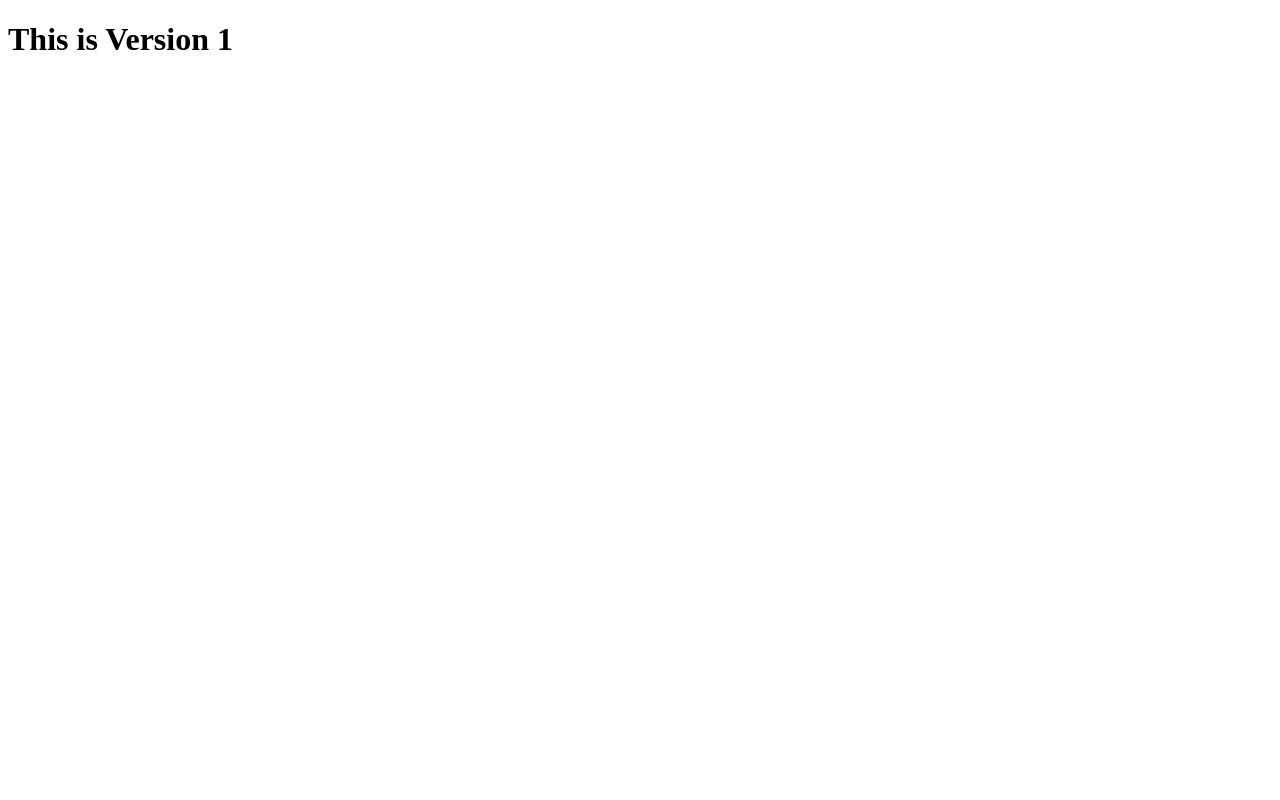
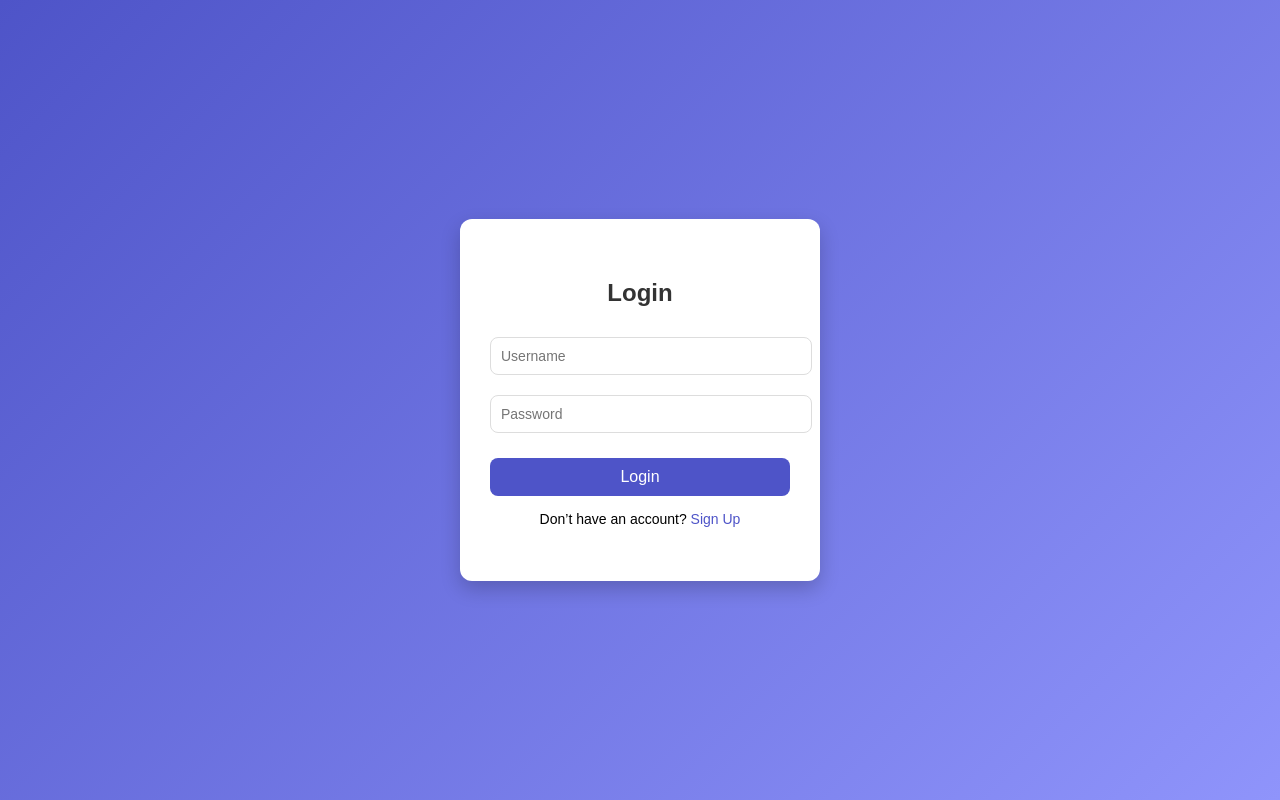
Before and after one commit to rameshamale/Gitpractise, a plain HTML site: page version1/index.html in a window 1280 px wide. Drawn offline with Linux system fonts and the light colour scheme.

Commit message:
Update index.html with login page

```diff
--- a/version1/index.html
+++ b/version1/index.html
@@ -1,9 +1,92 @@
 <!DOCTYPE html>
-<html>
+<html lang="en">
 <head>
-    <title>Version 1</title>
+  <meta charset="UTF-8">
+  <meta name="viewport" content="width=device-width, initial-scale=1.0">
+  <title>Login Page</title>
+  <style>
+    body {
+      font-family: Arial, sans-serif;
+      background: linear-gradient(135deg, #4e54c8, #8f94fb);
+      height: 100vh;
+      display: flex;
+      justify-content: center;
+      align-items: center;
+      margin: 0;
+    }
+
+    .login-container {
+      background: #fff;
+      padding: 40px 30px;
+      border-radius: 12px;
+      box-shadow: 0 8px 20px rgba(0,0,0,0.2);
+      width: 300px;
+      text-align: center;
+    }
+
+    .login-container h2 {
+      margin-bottom: 20px;
+      color: #333;
+    }
+
+    .login-container input[type="text"],
+    .login-container input[type="password"] {
+      width: 100%;
+      padding: 10px;
+      margin: 10px 0;
+      border: 1px solid #ddd;
+      border-radius: 8px;
+      outline: none;
+      font-size: 14px;
+    }
+
+    .login-container input[type="text"]:focus,
+    .login-container input[type="password"]:focus {
+      border-color: #4e54c8;
+      box-shadow: 0 0 5px rgba(78, 84, 200, 0.3);
+    }
+
+    .login-container button {
+      width: 100%;
+      padding: 10px;
+      margin-top: 15px;
+      background: #4e54c8;
+      color: white;
+      border: none;
+      border-radius: 8px;
+      font-size: 16px;
+      cursor: pointer;
+      transition: background 0.3s ease;
+    }
+
+    .login-container button:hover {
+      background: #3c42a5;
+    }
+
+    .login-container p {
+      margin-top: 15px;
+      font-size: 14px;
+    }
+
+    .login-container a {
+      color: #4e54c8;
+      text-decoration: none;
+    }
+
+    .login-container a:hover {
+      text-decoration: underline;
+    }
+  </style>
 </head>
 <body>
-    <h1>This is Version 1</h1>
+  <div class="login-container">
+    <h2>Login</h2>
+    <form>
+      <input type="text" placeholder="Username" required>
+      <input type="password" placeholder="Password" required>
+      <button type="submit">Login</button>
+    </form>
+    <p>Don’t have an account? <a href="#">Sign Up</a></p>
+  </div>
 </body>
 </html>
```
